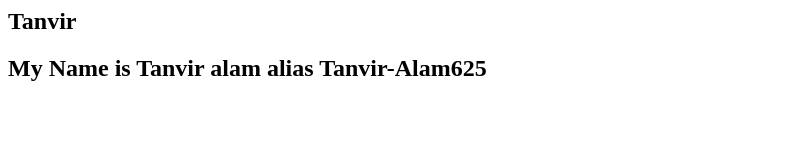
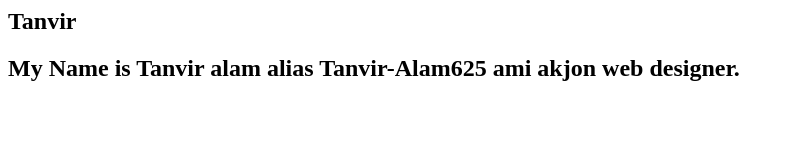
Before and after one commit to Tanvir-Alam625/Nothing-Only-Testing, a plain HTML site: page index.html in a window 1280 px wide. Shown: the whole page, without its empty margins (0-794 px from the left). Drawn offline with Linux system fonts and the light colour scheme.

Commit message:
one line added

```diff
--- a/index.html
+++ b/index.html
@@ -4,3 +4,4 @@
 
 My Name is Tanvir alam
 alias Tanvir-Alam625
+ami akjon web designer.
```
